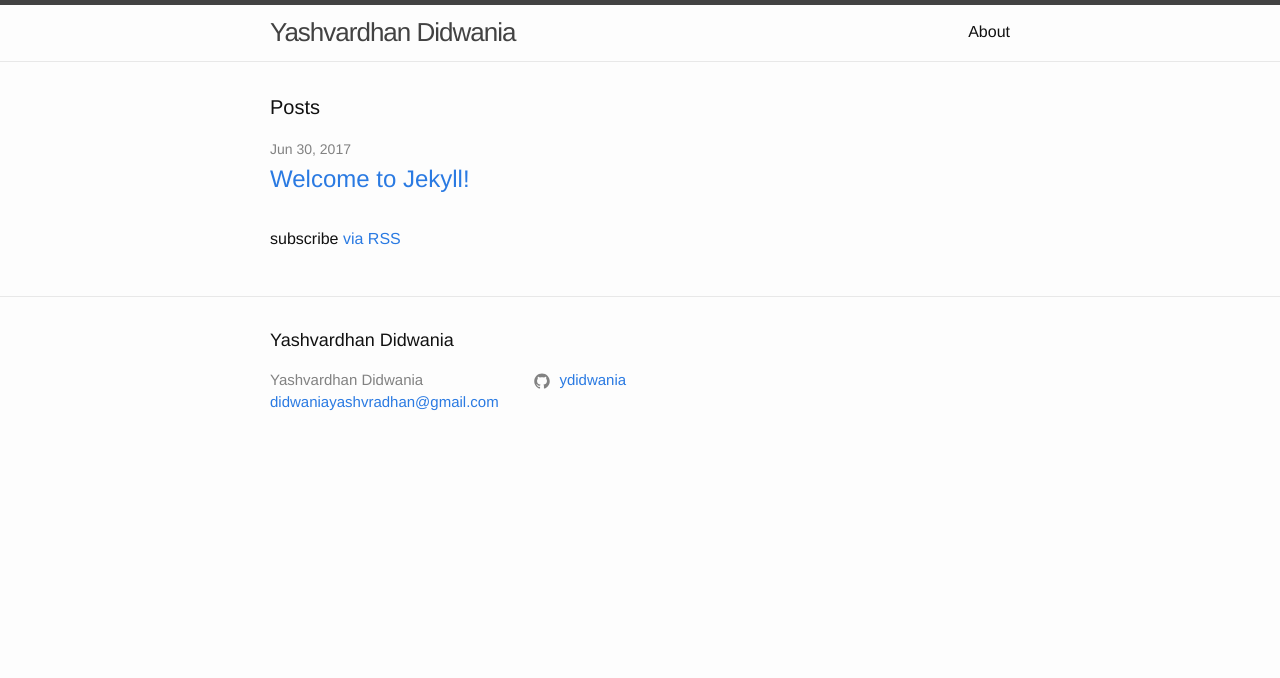
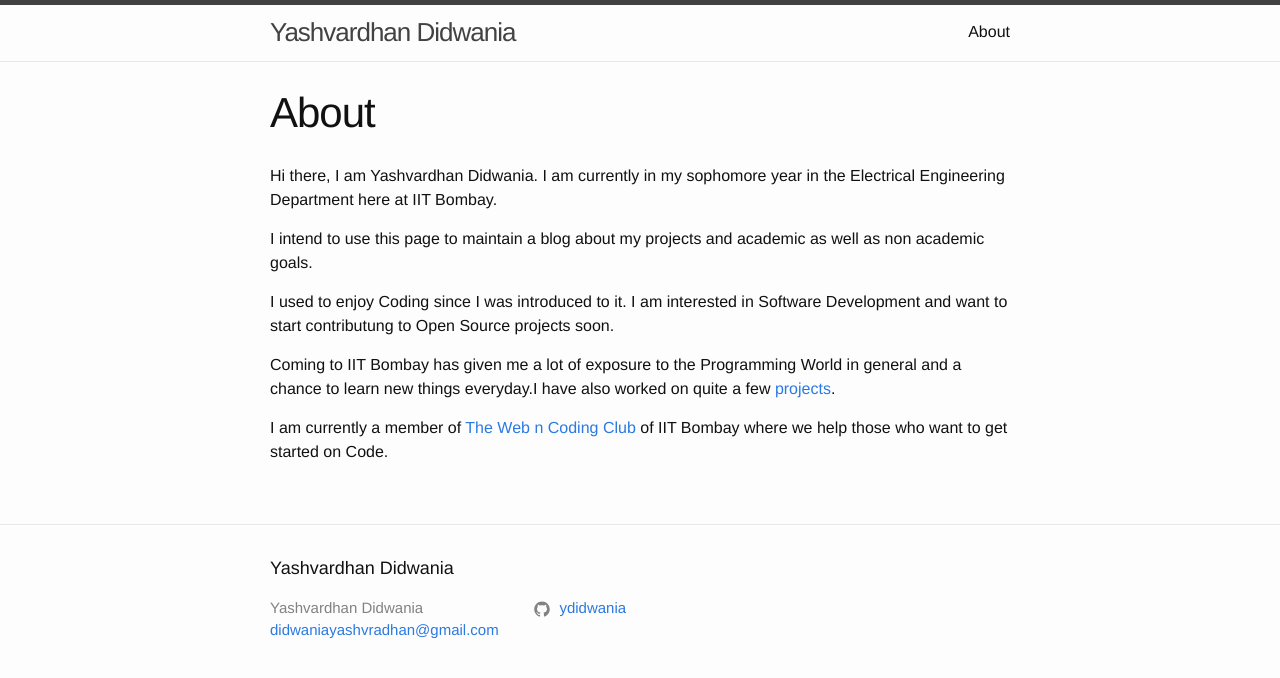
Before and after one commit to ydidwania/ydidwania.github.io, a Jekyll site: the page built from index.md, in a window 1280 px wide. Shown: the top 678 px of the page. Built offline with Jekyll 4.4.1, drawn with Linux system fonts in a browser that asks for light colours.

Commit message:
Made About the landing page

```diff
--- a/index.md
+++ b/index.md
@@ -1,6 +1,18 @@
 ---
-# You don't need to edit this file, it's empty on purpose.
-# Edit theme's home layout instead if you wanna make some changes
-# See: https://jekyllrb.com/docs/themes/#overriding-theme-defaults
-layout: home
+layout: page
+title: About
 ---
+
+Hi there, I am Yashvardhan Didwania. I am currently in  my sophomore year in the Electrical Engineering Department  here at IIT Bombay.
+
+I intend to use this page to maintain a blog about
+my projects and academic as well as non academic goals.
+
+I used to enjoy Coding since I was introduced to it. I am interested in Software Development and want to start contributung to Open Source projects soon.
+
+Coming to IIT Bombay has given me a lot of exposure to the Programming World in general and a chance to learn new things everyday.I have also worked on quite a few [projects][projects].
+
+I am currently a member of [The Web n Coding Club][WnCC] of IIT Bombay where we help those who want to get started on Code.
+
+[projects]: /projects
+[WnCC]: http://wncc-iitb.org
```
Also changed, not shown: about.md (deleted, +0 -19 lines).
